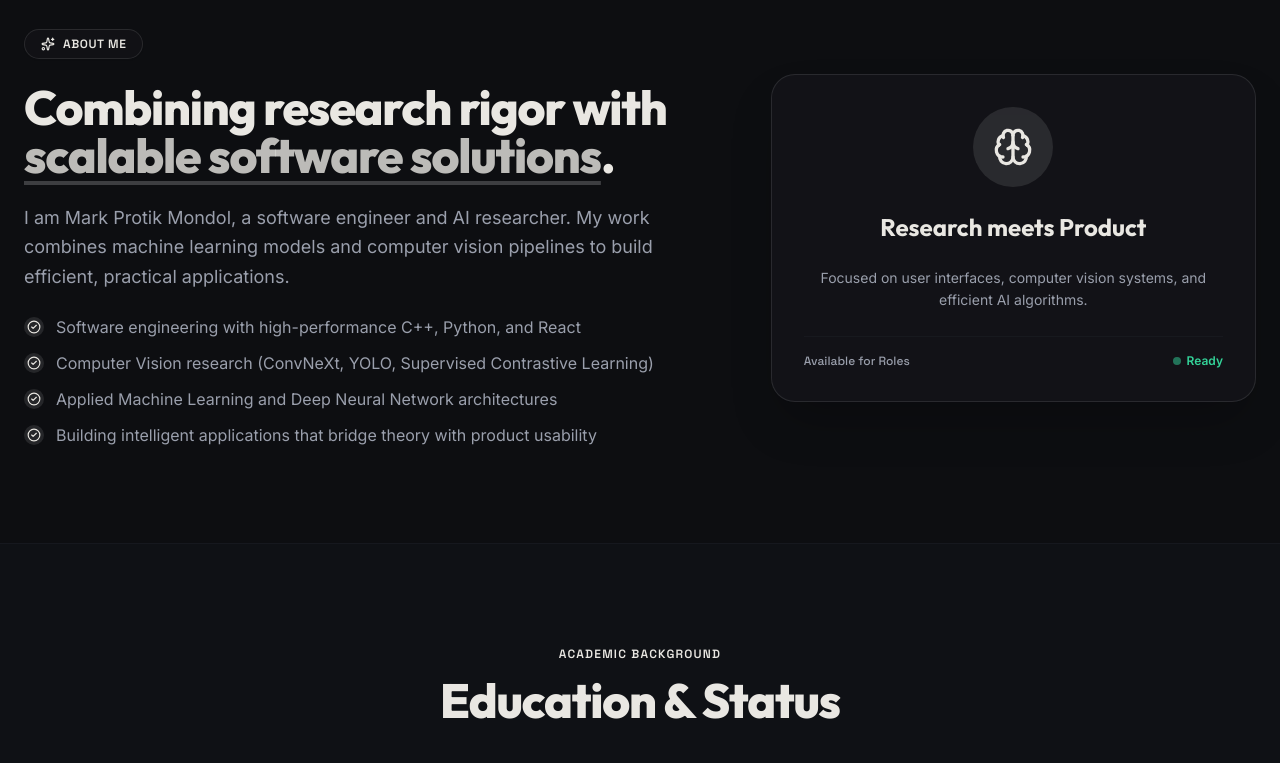
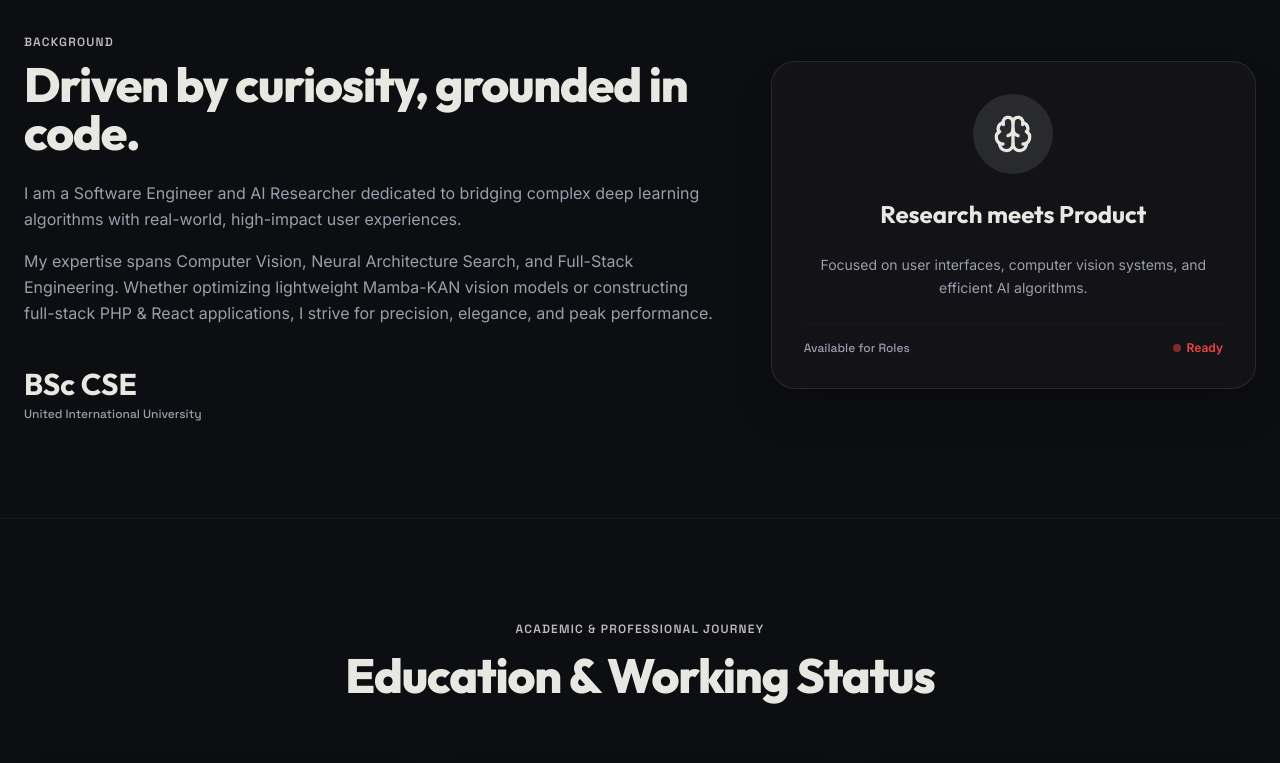
Before and after one commit to mark-0polo/mark-protik-mondol-portfolio, a React (Vite) app: page / in a window 1280 px wide. Shown: the part 880-1643 px from the top of the page. Built offline with nearby package versions, Linux system fonts and the light colour scheme.

Commit message:
mobile view updated and color template fixed

```diff
--- a/src/components/portfolio/About.tsx
+++ b/src/components/portfolio/About.tsx
@@ -1,52 +1,48 @@
 import React from 'react';
 import { motion } from 'framer-motion';
-import { Sparkles, Brain, CheckCircle2 } from 'lucide-react';
+import { Brain } from 'lucide-react';
 
 export function About() {
   return (
-    <section id="about" className="py-24 px-6 max-w-7xl mx-auto border-t border-border/40">
-      <div className="grid md:grid-cols-12 gap-12 items-center">
+    <section id="about" className="py-24 px-6 bg-background relative overflow-hidden">
+      <div className="max-w-7xl mx-auto grid md:grid-cols-12 gap-12 items-center">
 
+        {/* Left Column: Narrative */}
         <motion.div
-          initial={{ opacity: 0, x: -30 }}
-          whileInView={{ opacity: 1, x: 0 }}
+          initial={{ opacity: 0, y: 30 }}
+          whileInView={{ opacity: 1, y: 0 }}
           viewport={{ once: true }}
           transition={{ duration: 0.8, ease: [0.16, 1, 0.3, 1] }}
           className="md:col-span-7 space-y-6"
         >
-          <div className="inline-flex items-center gap-2 px-4 py-1.5 rounded-full glass-pill text-xs font-mono font-semibold text-foreground uppercase tracking-wider">
-            <Sparkles className="w-3.5 h-3.5" />
-            About Me
+          <div className="space-y-2">
+            <span className="text-xs font-mono font-semibold text-foreground/80 uppercase tracking-widest">Background</span>
+            <h2 className="font-display text-3xl md:text-5xl font-extrabold tracking-tight">
+              Driven by curiosity, grounded in code.
+            </h2>
           </div>
 
-          <h2 className="font-display text-3xl md:text-5xl font-extrabold tracking-tight">
-            Combining research rigor with <span className="text-foreground/80 underline decoration-white/20 underline-offset-8">scalable software solutions</span>.
-          </h2>
+          <div className="space-y-4 text-muted-foreground text-base leading-relaxed font-sans">
+            <p>
+              I am a Software Engineer and AI Researcher dedicated to bridging complex deep learning algorithms with real-world, high-impact user experiences.
+            </p>
+            <p>
+              My expertise spans Computer Vision, Neural Architecture Search, and Full-Stack Engineering. Whether optimizing lightweight Mamba-KAN vision models or constructing full-stack PHP & React applications, I strive for precision, elegance, and peak performance.
+            </p>
+          </div>
 
-          <p className="text-muted-foreground text-lg leading-relaxed font-sans">
-            I am Mark Protik Mondol, a software engineer and AI researcher. My work combines machine learning models and computer vision pipelines to build efficient, practical applications.
-          </p>
-
-          <div className="space-y-3">
-            {[
-              'Software engineering with high-performance C++, Python, and React',
-              'Computer Vision research (ConvNeXt, YOLO, Supervised Contrastive Learning)',
-              'Applied Machine Learning and Deep Neural Network architectures',
-              'Building intelligent applications that bridge theory with product usability'
-            ].map((point, i) => (
-              <div key={i} className="flex items-start gap-3">
-                <div className="w-5 h-5 rounded-full bg-white/10 text-foreground flex items-center justify-center shrink-0 mt-0.5">
-                  <CheckCircle2 className="w-3.5 h-3.5" />
-                </div>
-                <span className="text-muted-foreground text-base font-sans">{point}</span>
-              </div>
-            ))}
+          <div className="pt-4">
+            <div className="space-y-1">
+              <span className="font-display font-bold text-3xl text-foreground">BSc CSE</span>
+              <p className="text-xs font-mono text-muted-foreground">United International University</p>
+            </div>
           </div>
         </motion.div>
 
+        {/* Right Column: Research meets Product Card */}
         <motion.div
-          initial={{ opacity: 0, x: 30 }}
-          whileInView={{ opacity: 1, x: 0 }}
+          initial={{ opacity: 0, y: 30 }}
+          whileInView={{ opacity: 1, y: 0 }}
           viewport={{ once: true }}
           transition={{ duration: 0.8, ease: [0.16, 1, 0.3, 1] }}
           className="md:col-span-5 flex justify-center"
@@ -61,8 +57,8 @@ export function About() {
             </p>
             <div className="pt-4 border-t border-border/40 flex justify-between items-center text-xs text-muted-foreground">
               <span className="font-mono">Available for Roles</span>
-              <span className="inline-flex items-center gap-1.5 text-emerald-400 font-semibold">
-                <span className="w-2 h-2 rounded-full bg-emerald-400 animate-pulse" />
+              <span className="inline-flex items-center gap-1.5 text-red-500 font-semibold">
+                <span className="w-2 h-2 rounded-full bg-red-500 animate-pulse" />
                 Ready
               </span>
             </div>
--- a/src/components/portfolio/Education.tsx
+++ b/src/components/portfolio/Education.tsx
@@ -11,11 +11,11 @@ const iconMap = {
 
 export function Education() {
   return (
-    <section id="education" className="py-24 px-6 bg-muted/20 border-y border-border/40">
+    <section id="education" className="py-24 px-6 bg-background border-t border-border/40">
       <div className="max-w-7xl mx-auto">
         <div className="text-center max-w-2xl mx-auto mb-16 space-y-3">
-          <span className="text-xs font-mono font-semibold text-foreground uppercase tracking-widest">Academic Background</span>
-          <h2 className="font-display text-3xl md:text-5xl font-extrabold tracking-tight">Education & Status</h2>
+          <span className="text-xs font-mono font-semibold text-foreground/80 uppercase tracking-widest">Academic & Professional Journey</span>
+          <h2 className="font-display text-3xl md:text-5xl font-extrabold tracking-tight">Education & Working Status</h2>
         </div>
 
         <div className="grid md:grid-cols-3 gap-8">
@@ -33,8 +33,8 @@ export function Education() {
               >
                 {item.availability && (
                   <span className="absolute top-6 right-6 flex h-3 w-3">
-                    <span className="animate-ping absolute inline-flex h-full w-full rounded-full bg-emerald-400 opacity-75"></span>
-                    <span className="relative inline-flex rounded-full h-3 w-3 bg-emerald-500"></span>
+                    <span className="animate-ping absolute inline-flex h-full w-full rounded-full bg-red-500 opacity-75"></span>
+                    <span className="relative inline-flex rounded-full h-3 w-3 bg-red-500"></span>
                   </span>
                 )}
                 <div className="w-12 h-12 rounded-2xl bg-white/10 text-foreground flex items-center justify-center mb-6 group-hover:scale-110 transition-transform duration-300">
@@ -43,7 +43,10 @@ export function Education() {
                 <span className="text-xs font-mono font-semibold text-muted-foreground uppercase tracking-wider">{item.title}</span>
                 <h3 className="font-display text-xl font-bold mt-1 mb-2 text-foreground">{item.name}</h3>
                 <p className="text-sm font-medium text-foreground/80 font-sans">{item.subtitle}</p>
-                <p className="text-xs text-muted-foreground mt-3 font-sans">{item.detail}</p>
+                <div className="mt-6 pt-6 border-t border-white/10 space-y-1">
+                  <span className="text-xs font-mono text-muted-foreground block">{item.meta}</span>
+                  <p className="text-xs font-mono font-semibold text-foreground/90">{item.detail}</p>
+                </div>
               </motion.div>
             );
           })}
--- a/src/components/portfolio/Hero.tsx
+++ b/src/components/portfolio/Hero.tsx
@@ -182,7 +182,7 @@ export function SequentialBioText() {
   );
 }
 
-/* Floating icons responsive: Organic random distribution, 100% clear of navbar on both Desktop & Mobile */
+/* Responsive Floating Icons: Positioned gracefully across mobile & desktop open background gaps */
 const heroFloatingIcons: IconProps[] = [
   { id: 1, icon: IconPythonColor, className: 'top-[15%] left-[8%] md:top-[16%] md:left-[10%]' },
   { id: 2, icon: IconPyTorchColor, className: 'top-[26%] left-[4%] md:top-[22%] md:left-[24%]' },
@@ -236,7 +236,7 @@ export function Hero() {
                 style={{ imageRendering: 'smooth' }}
               />
               <div className="absolute bottom-2 right-2 p-1.5 rounded-full bg-background border-2 border-white shadow-md flex items-center justify-center">
-                <span className="w-3 h-3 rounded-full bg-emerald-400 animate-pulse" />
+                <span className="w-3 h-3 rounded-full bg-red-500 animate-pulse" />
               </div>
             </div>
           </div>
@@ -337,7 +337,7 @@ export function Hero() {
                   style={{ imageRendering: 'smooth' }}
                 />
                 <div className="absolute bottom-2 right-2 p-1.5 rounded-full bg-background border-2 border-white shadow-md flex items-center justify-center">
-                  <span className="w-3 h-3 rounded-full bg-emerald-400 animate-pulse" />
+                  <span className="w-3 h-3 rounded-full bg-red-500 animate-pulse" />
                 </div>
               </div>
             </div>
--- a/src/components/portfolio/Navbar.tsx
+++ b/src/components/portfolio/Navbar.tsx
@@ -96,7 +96,7 @@ export function Navbar({ theme, onToggleTheme, onDownloadCV }: NavbarProps) {
 
         {/* Mobile-Only Active Section Indicator Badge */}
         <div className="flex md:hidden items-center gap-1.5 px-3 py-1 rounded-full bg-foreground/10 border border-white/10 text-xs font-bold text-foreground capitalize shrink-0">
-          <span className="w-1.5 h-1.5 rounded-full bg-emerald-400 animate-pulse" />
+          <span className="w-1.5 h-1.5 rounded-full bg-red-500 animate-pulse" />
           {getSectionLabel(activeSection)}
         </div>
 
--- a/src/components/ui/button.tsx
+++ b/src/components/ui/button.tsx
@@ -1,5 +1,5 @@
 import { Slot } from "@radix-ui/react-slot";
-import { cva, type VariantProps } from "class-variance-authority";
+import { cva } from "class-variance-authority";
 import * as React from "react";
 
 import { cn } from "@/lib/utils";
@@ -30,12 +30,13 @@ const buttonVariants = cva(
       variant: "default",
       size: "default",
     },
-  },
+  }
 );
 
 export interface ButtonProps
-  extends React.ButtonHTMLAttributes<HTMLButtonElement>,
-    VariantProps<typeof buttonVariants> {
+  extends React.ButtonHTMLAttributes<HTMLButtonElement> {
+  variant?: "default" | "destructive" | "outline" | "secondary" | "ghost" | "link";
+  size?: "default" | "sm" | "lg" | "icon";
   asChild?: boolean;
 }
 
@@ -43,9 +44,13 @@ const Button = React.forwardRef<HTMLButtonElement, ButtonProps>(
   ({ className, variant, size, asChild = false, ...props }, ref) => {
     const Comp = asChild ? Slot : "button";
     return (
-      <Comp className={cn(buttonVariants({ variant, size, className }))} ref={ref} {...props} />
+      <Comp
+        className={cn(buttonVariants({ variant, size, className }))}
+        ref={ref}
+        {...props}
+      />
     );
-  },
+  }
 );
 Button.displayName = "Button";
 
```
Also changed, not shown: 5 other files (tests, documents, lock files or other folders).
